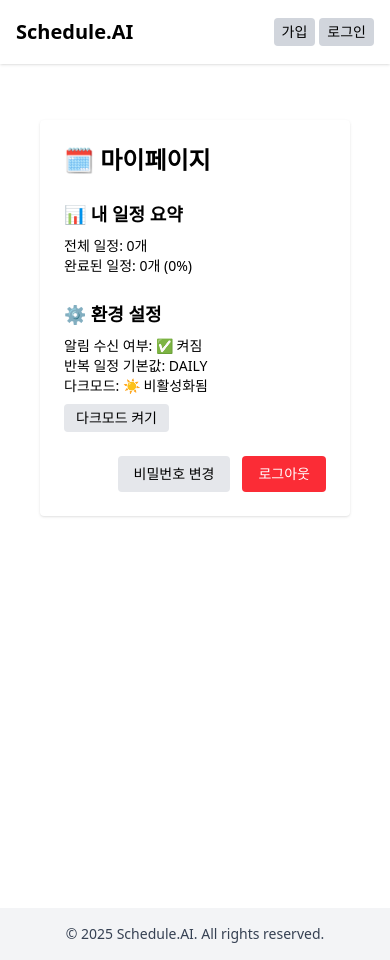
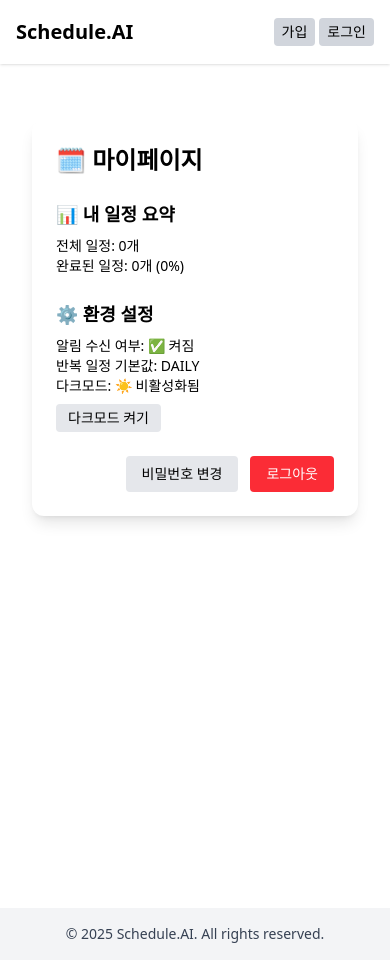
Before and after one commit to well0924/schedulemanagement-front, a Next.js app: page /mypage in a window 390 px wide. Built offline with nearby package versions, Linux system fonts and the light colour scheme.

Commit message:
- feat: 마이페이지 부분 반응형으로 변경

```diff
--- a/src/app/components/mypage/MyPageSection.tsx
+++ b/src/app/components/mypage/MyPageSection.tsx
@@ -53,9 +53,9 @@ export default function MyPageSection() {
   }, []);
 
   return (
-    <div className="max-w-2xl mx-auto px-6 py-8">
+    <div className="max-w-2xl mx-auto px-4 sm:px-6 py-8">
       <div className={`
-        p-6 rounded shadow transition-colors duration-300
+        p-6 rounded-xl shadow-lg transition-colors duration-300
         ${isDark ? "bg-gray-800 text-white" : "bg-white text-black"}
       `}>
         <h1 className="text-2xl font-bold mb-6">🗓️ 마이페이지</h1>
```
